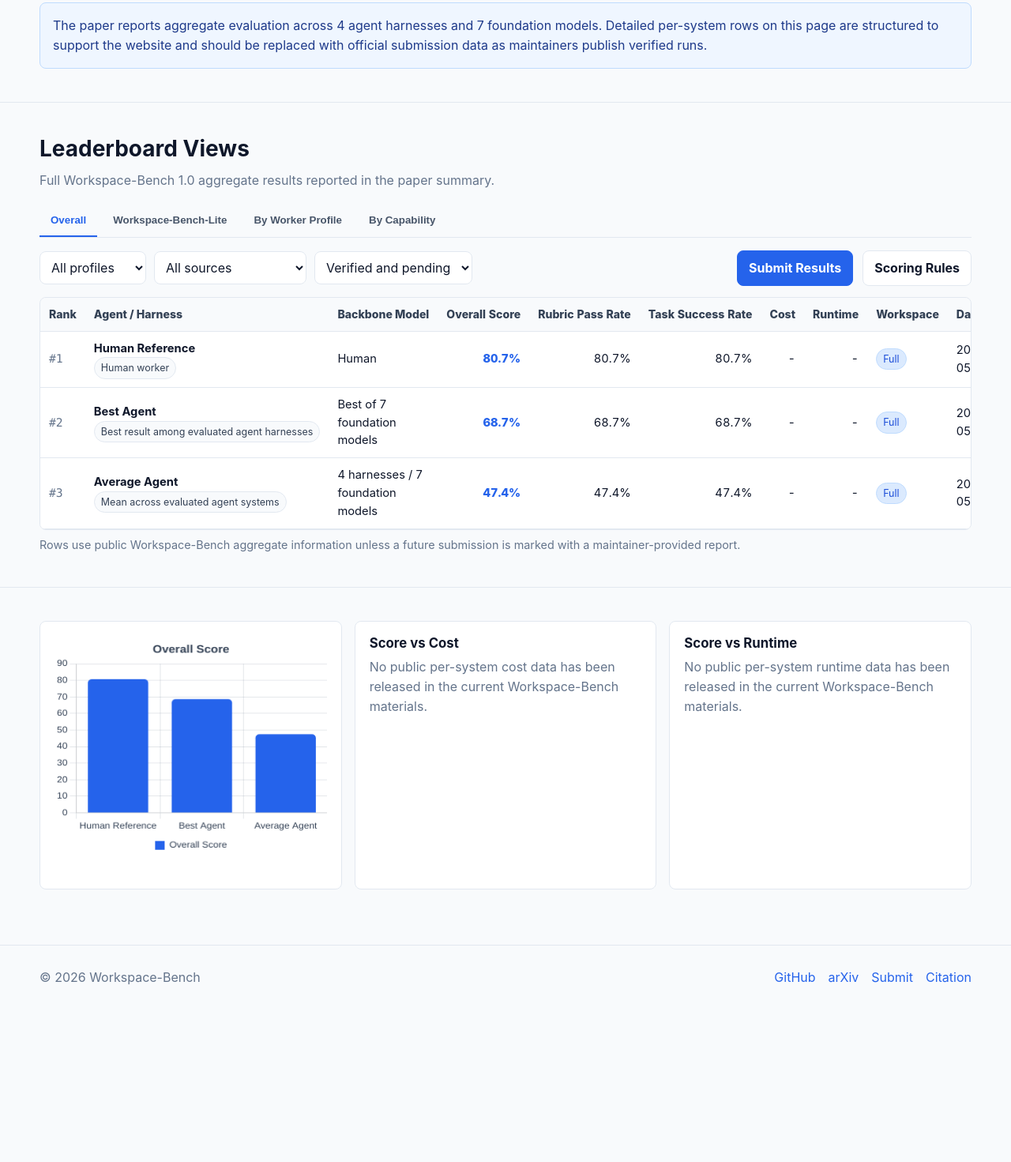
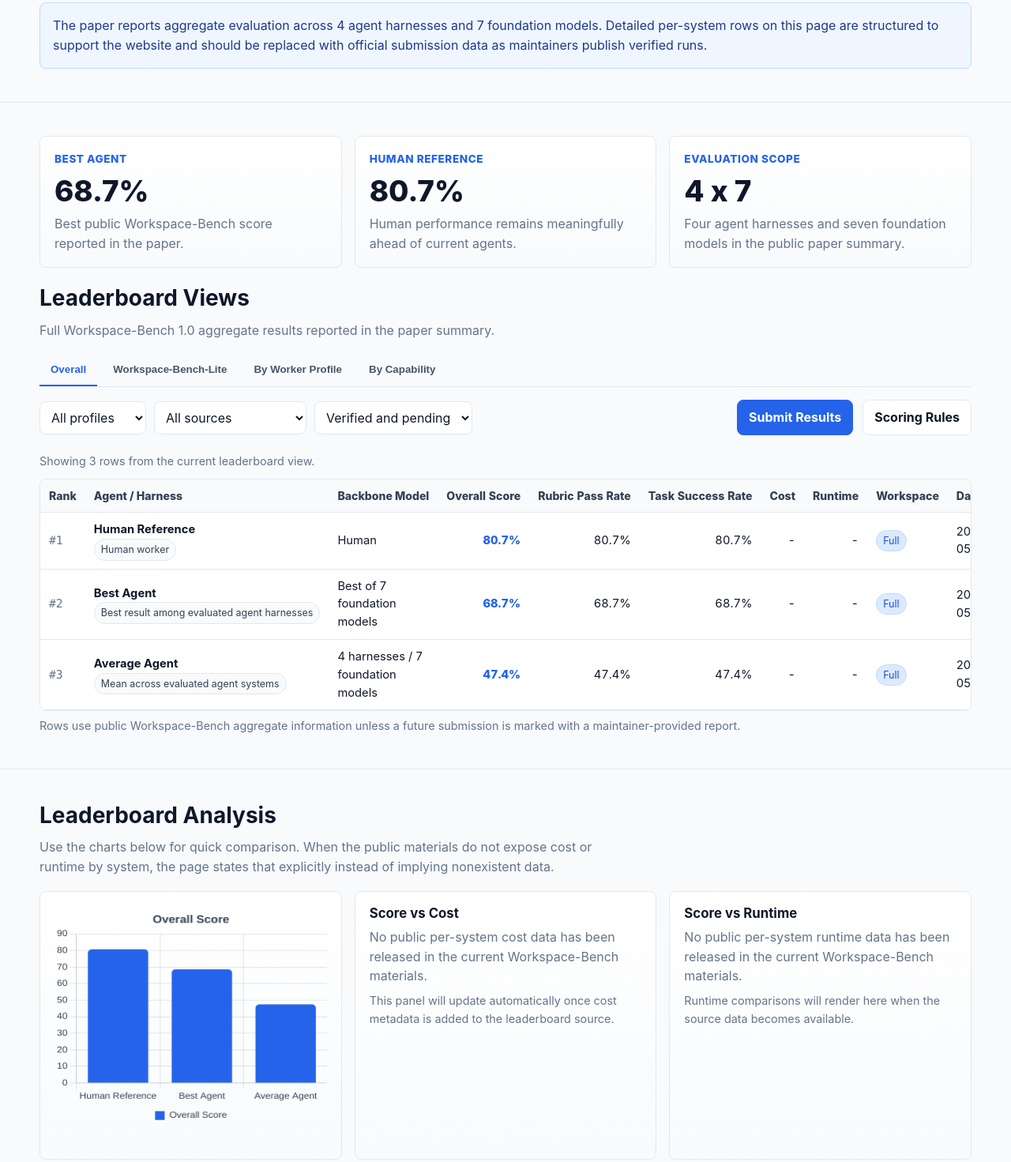
Before and after one commit to workspace-bench/workspace-bench.github.io, a plain HTML site: page leaderboard.html in a window 1280 px wide. Shown: the part 317-1788 px from the top of the page at 79% size. Before the commit the page ends 1603 px from the top, so only its background shows below. Drawn offline with nearby package versions, Linux system fonts and the light colour scheme.

Commit message:
Refine homepage and leaderboard presentation

```diff
--- a/leaderboard.html
+++ b/leaderboard.html
@@ -42,6 +42,24 @@
 
       <section class="section">
         <div class="container">
+          <div class="grid grid-3 leaderboard-summary-grid">
+            <div class="card leaderboard-summary-card">
+              <div class="leaderboard-kicker">Best agent</div>
+              <div class="leaderboard-big-number">68.7%</div>
+              <p>Best public Workspace-Bench score reported in the paper.</p>
+            </div>
+            <div class="card leaderboard-summary-card">
+              <div class="leaderboard-kicker">Human reference</div>
+              <div class="leaderboard-big-number">80.7%</div>
+              <p>Human performance remains meaningfully ahead of current agents.</p>
+            </div>
+            <div class="card leaderboard-summary-card">
+              <div class="leaderboard-kicker">Evaluation scope</div>
+              <div class="leaderboard-big-number">4 x 7</div>
+              <p>Four agent harnesses and seven foundation models in the public paper summary.</p>
+            </div>
+          </div>
+
           <div class="section-head">
             <div>
               <h2>Leaderboard Views</h2>
@@ -78,10 +96,19 @@
 
       <section class="section">
         <div class="container">
+          <div class="section-head">
+            <div>
+              <h2>Leaderboard Analysis</h2>
+              <p class="section-subtitle">
+                Use the charts below for quick comparison. When the public materials do not expose cost or runtime by system,
+                the page states that explicitly instead of implying nonexistent data.
+              </p>
+            </div>
+          </div>
           <div class="grid grid-3">
-            <div class="card chart-card"><canvas id="scoreChart" aria-label="Overall score chart"></canvas></div>
-            <div class="card chart-card"><canvas id="scoreCostChart" aria-label="Score versus cost chart"></canvas></div>
-            <div class="card chart-card"><canvas id="scoreRuntimeChart" aria-label="Score versus runtime chart"></canvas></div>
+            <div class="card chart-card leaderboard-chart-card"><canvas id="scoreChart" aria-label="Overall score chart"></canvas></div>
+            <div class="card chart-card leaderboard-chart-card"><canvas id="scoreCostChart" aria-label="Score versus cost chart"></canvas></div>
+            <div class="card chart-card leaderboard-chart-card"><canvas id="scoreRuntimeChart" aria-label="Score versus runtime chart"></canvas></div>
           </div>
         </div>
       </section>
--- a/styles/workspace.css
+++ b/styles/workspace.css
@@ -350,6 +350,54 @@ td.numeric, th.numeric { text-align: right; font-variant-numeric: tabular-nums;
 
 .wide-chart canvas { height: 360px !important; }
 
+.figure-panel {
+  padding: 18px;
+  overflow: hidden;
+  background:
+    linear-gradient(180deg, rgba(255, 255, 255, 0.94), rgba(248, 250, 252, 0.98)),
+    radial-gradient(circle at top left, rgba(20, 184, 166, 0.08), transparent 36%);
+}
+
+.figure-image {
+  width: 100%;
+  height: auto;
+  display: block;
+  border-radius: 8px;
+  border: 1px solid var(--border);
+  box-shadow: var(--shadow);
+}
+
+.leaderboard-summary-grid {
+  margin-bottom: 22px;
+}
+
+.leaderboard-summary-card {
+  background:
+    linear-gradient(180deg, #ffffff 0%, #f8fafc 100%);
+  min-height: 164px;
+}
+
+.leaderboard-kicker {
+  color: var(--primary);
+  font-size: 0.85rem;
+  font-weight: 760;
+  text-transform: uppercase;
+  letter-spacing: 0.04em;
+  margin-bottom: 12px;
+}
+
+.leaderboard-big-number {
+  font-size: 2.3rem;
+  line-height: 1;
+  font-weight: 790;
+  margin-bottom: 10px;
+}
+
+.leaderboard-chart-card {
+  background:
+    linear-gradient(180deg, #ffffff 0%, #f8fafc 100%);
+}
+
 .callout {
   border: 1px solid #bfdbfe;
   background: #eff6ff;
--- a/workspace-leaderboard.js
+++ b/workspace-leaderboard.js
@@ -83,7 +83,11 @@ function workspaceRenderTable(rows) {
   const container = document.getElementById("leaderboardTable");
   if (!container) return;
   const sorted = workspaceSortRows(rows);
+  const visibleCount = sorted.length;
   container.innerHTML = `
+    <div class="toolbar" style="margin-top:0;margin-bottom:10px">
+      <div class="table-note">Showing ${visibleCount} row${visibleCount === 1 ? "" : "s"} from the current leaderboard view.</div>
+    </div>
     <div class="table-wrap">
       <table>
         <thead>
@@ -112,8 +116,8 @@ function workspaceRenderTable(rows) {
               </td>
               <td>${row.model}</td>
               <td class="numeric score">${workspaceFormatNumber(row.overall_score, "%")}</td>
-              <td class="numeric">${workspaceFormatNumber(row.rubric_pass_rate, "%")}</td>
-              <td class="numeric">${workspaceFormatNumber(row.task_success_rate, "%")}</td>
+              <td class="numeric">${row.rubric_pass_rate === null ? "-" : workspaceFormatNumber(row.rubric_pass_rate, "%")}</td>
+              <td class="numeric">${row.task_success_rate === null ? "-" : workspaceFormatNumber(row.task_success_rate, "%")}</td>
               <td class="numeric">${row.cost_usd === null ? "-" : `$${workspaceFormatNumber(row.cost_usd)}`}</td>
               <td class="numeric">${row.runtime_minutes === null ? "-" : `${workspaceFormatNumber(row.runtime_minutes)}m`}</td>
               <td><span class="badge badge-blue">${row.workspace_size}</span></td>
@@ -157,7 +161,7 @@ function workspaceRenderLeaderboardCharts(rows) {
   } else {
     const canvas = document.getElementById("scoreCostChart");
     const parent = canvas?.closest(".chart-card");
-    if (parent) parent.innerHTML = '<h3 style="margin:0 0 8px">Score vs Cost</h3><p class="section-subtitle">No public per-system cost data has been released in the current Workspace-Bench materials.</p>';
+    if (parent) parent.innerHTML = '<h3 style="margin:0 0 8px">Score vs Cost</h3><p class="section-subtitle">No public per-system cost data has been released in the current Workspace-Bench materials.</p><p class="table-note">This panel will update automatically once cost metadata is added to the leaderboard source.</p>';
   }
 
   if (runtimeChart) runtimeChart.destroy();
@@ -167,7 +171,7 @@ function workspaceRenderLeaderboardCharts(rows) {
   } else {
     const canvas = document.getElementById("scoreRuntimeChart");
     const parent = canvas?.closest(".chart-card");
-    if (parent) parent.innerHTML = '<h3 style="margin:0 0 8px">Score vs Runtime</h3><p class="section-subtitle">No public per-system runtime data has been released in the current Workspace-Bench materials.</p>';
+    if (parent) parent.innerHTML = '<h3 style="margin:0 0 8px">Score vs Runtime</h3><p class="section-subtitle">No public per-system runtime data has been released in the current Workspace-Bench materials.</p><p class="table-note">Runtime comparisons will render here when the source data becomes available.</p>';
   }
 }
 
```
Also changed, not shown: index.html (+18 -0 lines).
